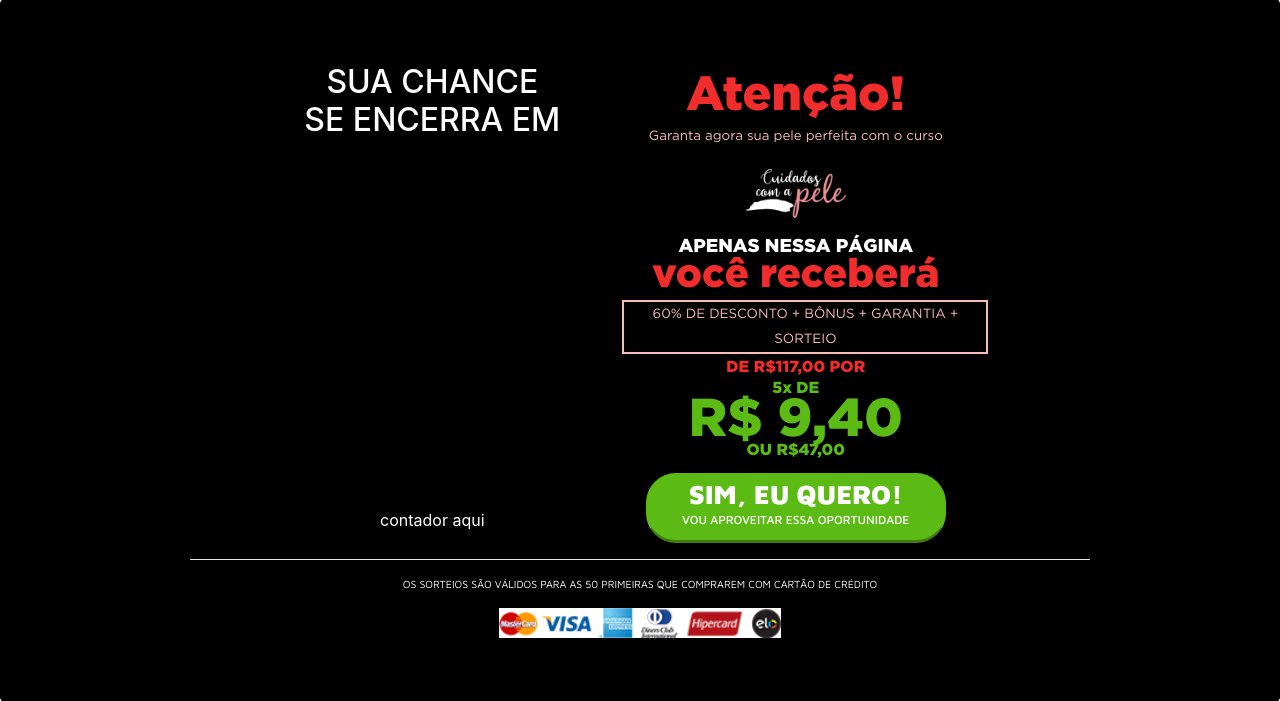
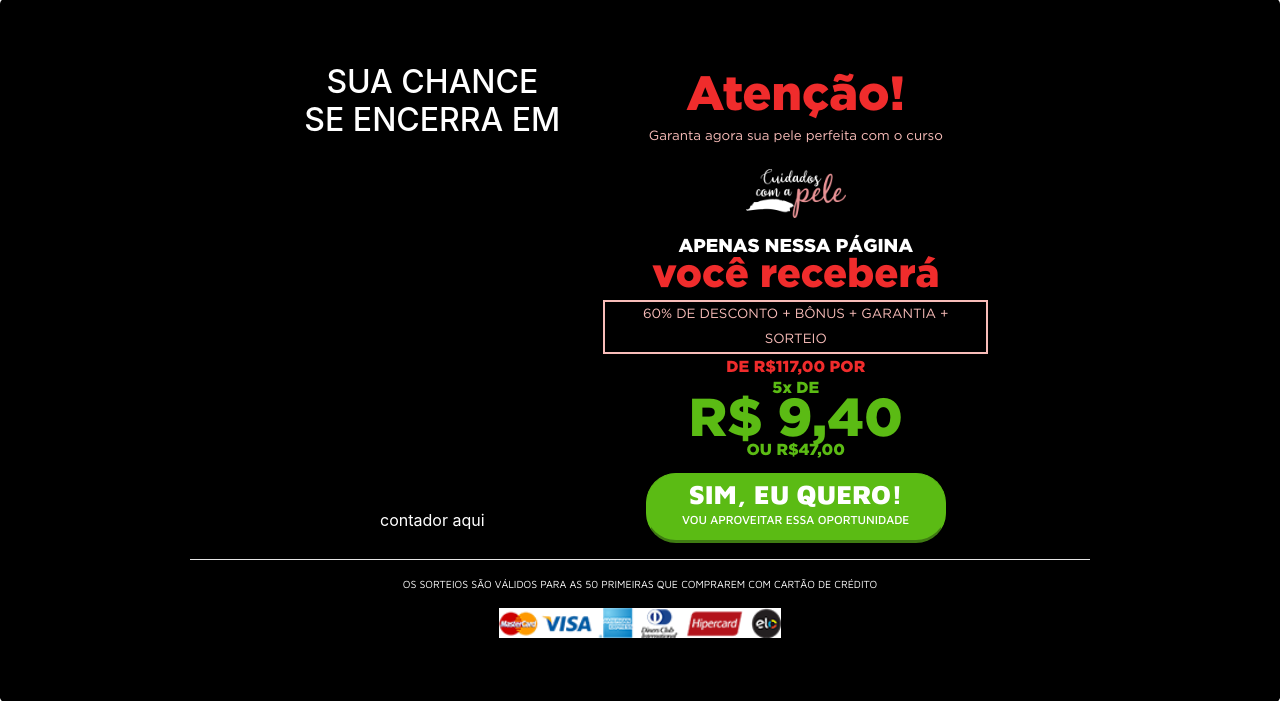
Before and after one commit to jvcalassio/jvcalassio.github.io, a PHP site: page / in a window 1280 px wide. Shown: the part 3150-3851 px from the top of the page. Run offline with PHP 8.4, Linux system fonts and the light colour scheme.

Commit message:
pequenas alteracoes

```diff
--- a/landing-page/css/styles.css
+++ b/landing-page/css/styles.css
@@ -460,7 +460,6 @@
     margin-bottom: 10px;
     margin-top: 20px;
     max-width:400px;
-    margin-left:5%;
     padding-left:5px;
     padding-right:5px;
 }
```
